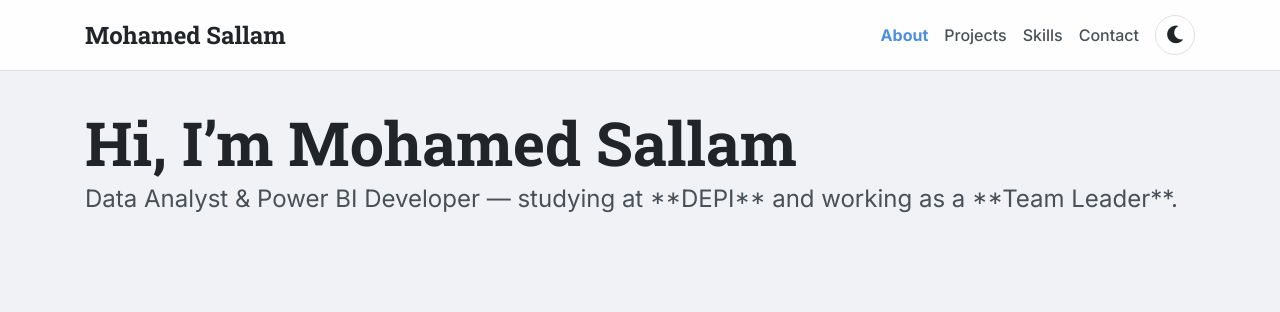
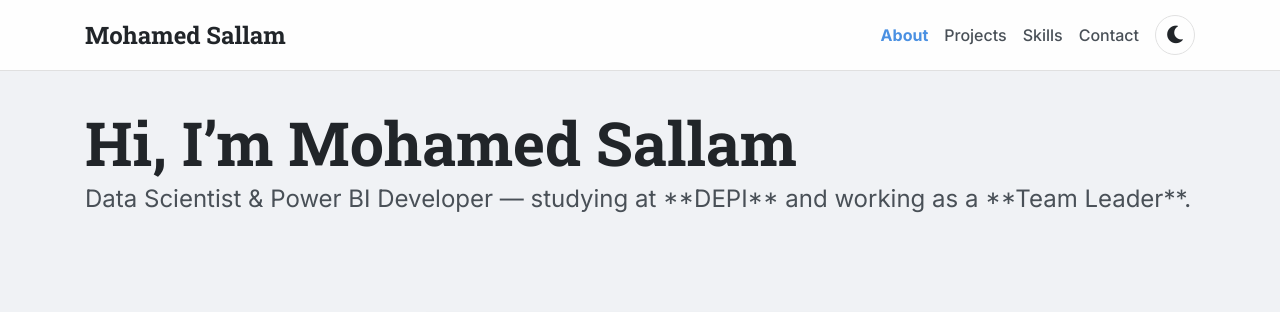
Before and after one commit to Msalam/portfolio, a plain HTML site: page index.html in a window 1280 px wide. Shown: the top 312 px of the page. Drawn offline with nearby package versions, Linux system fonts and the light colour scheme.

Commit message:
Update index.html

```diff
--- a/index.html
+++ b/index.html
@@ -242,7 +242,7 @@
         <div class="post">
             <header class="post-header" id="about">
                 <h1 class="post-title">Hi, I’m <span class="font-weight-bold">Mohamed Sallam</span></h1>
-                <p class="desc">Data Analyst & Power BI Developer — studying at **DEPI** and working as a **Team Leader**.</p>
+                <p class="desc">Data Scientist & Power BI Developer — studying at **DEPI** and working as a **Team Leader**.</p>
             </header>
 
             <article>
@@ -413,4 +413,5 @@
         });
     </script>
 </body>
+
 </html>
```
